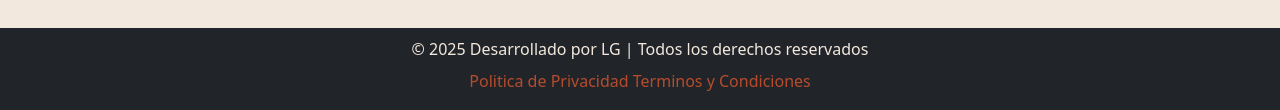
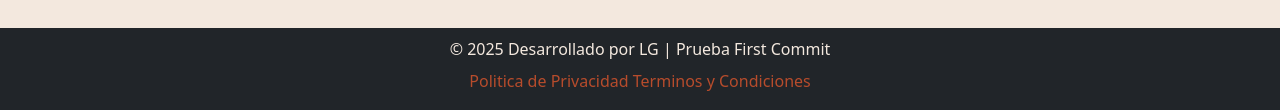
Before and after one commit to LucasBenG/Roots-Studio---Tercera-Entrega, a plain HTML site: page index.html in a window 1280 px wide. Shown: the part 1505-1615 px from the top of the page. Drawn offline with nearby package versions, Linux system fonts and the light colour scheme.

Commit message:
Probando

```diff
--- a/index.html
+++ b/index.html
@@ -117,7 +117,7 @@
 
   <!-- Footer -->
   <footer class="bg-dark text-light text-center py-1">
-    <p class="mb-2 texto_footer">© 2025 Desarrollado por LG | Todos los derechos reservados</p>
+    <p class="mb-2 texto_footer">© 2025 Desarrollado por LG | Prueba First Commit</p>
     <p>
       <a href="#" class="enlaces_footer">Politica de Privacidad</a>
       <a href="#" class="enlaces_footer">Terminos y Condiciones</a>
```
